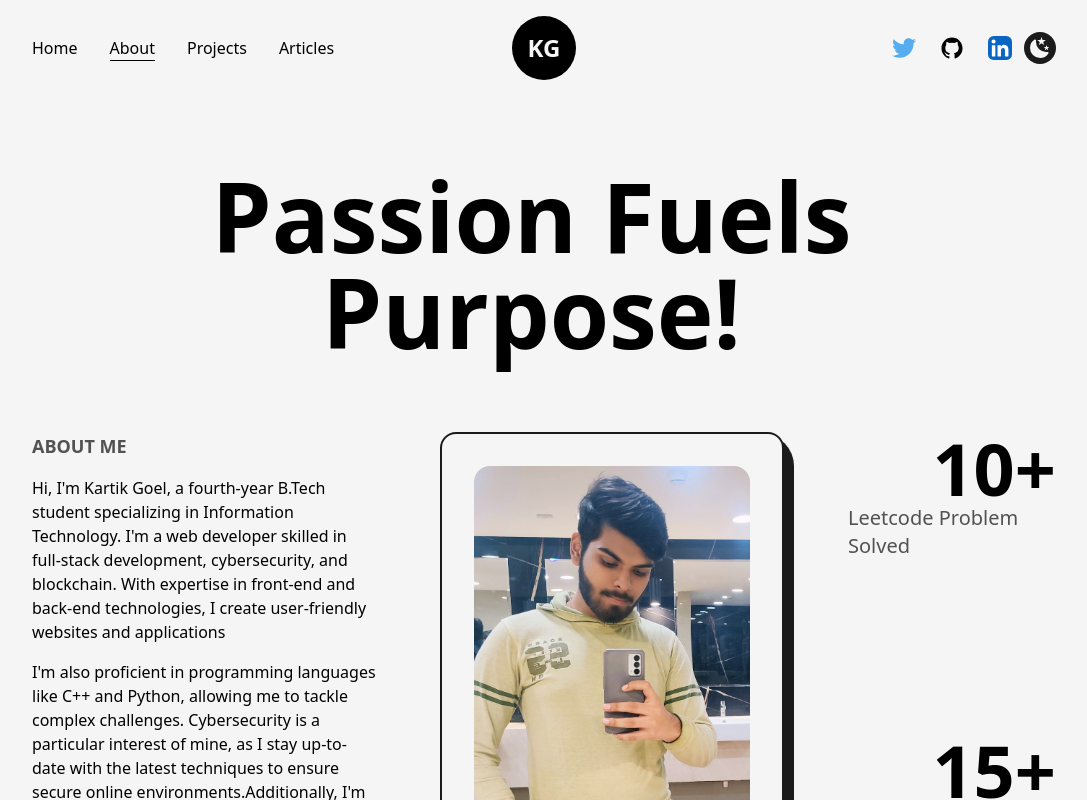
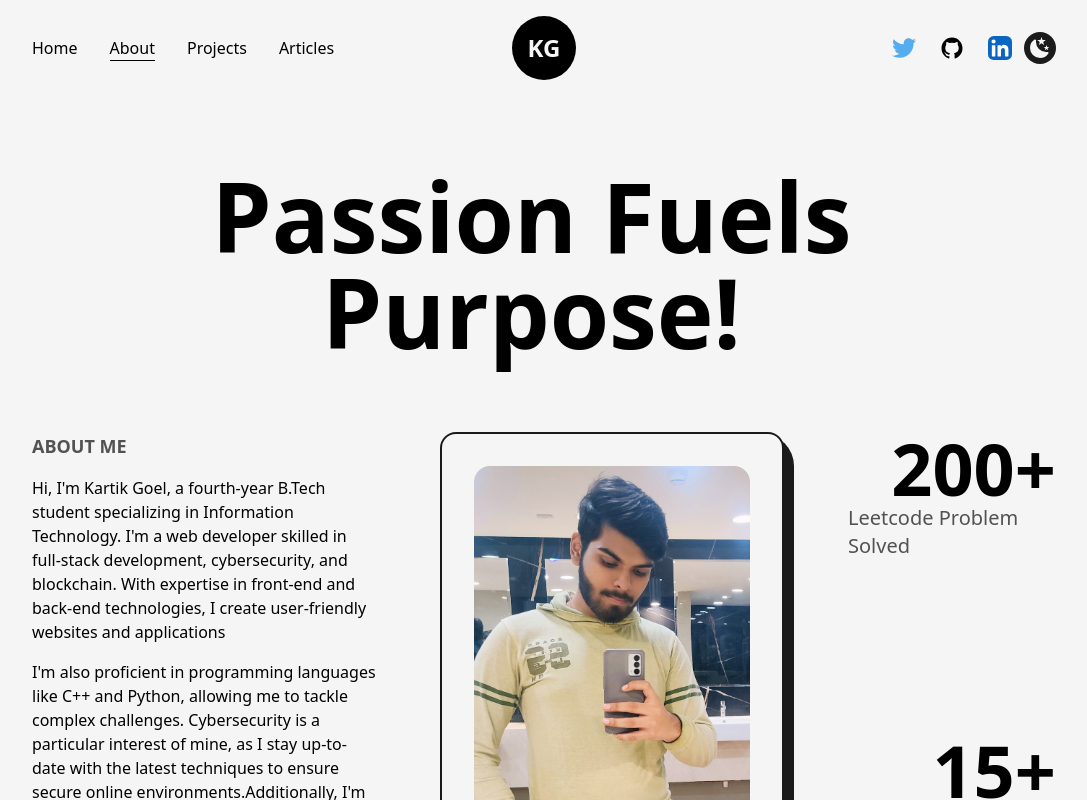
Before and after one commit to kartik739/My_Portfolio, a Next.js app: page /about in a window 1280 px wide. Shown: the top 800 px of the page, without its empty margins (96-1183 px from the left). Built offline with nearby package versions, Linux system fonts and the light colour scheme.

Commit message:
Update about.js

```diff
--- a/src/pages/about.js
+++ b/src/pages/about.js
@@ -78,7 +78,7 @@ const about = () => {
         <div className='col-span-2 flex flex-col items-end justify-between xl:col-span-8 xl:flex-row xl:items-center md:order-3'>
             <div className='flex flex-col items-end justified-center xl:items-center'>
                 <span className='inline-block text-7xl font-bold md:text-6xl sm:text-5xl xs:text-4xl'>
-                    <AnimatedNumber value={10}/>+
+                    <AnimatedNumber value={200}/>+
                  </span>
                  <h2 className='text-xl font-medium capitalize text-dark/75 dark:text-light/75 xl:text-center
                   md:text-lg sm:text-base xs:text-sm'>
```
